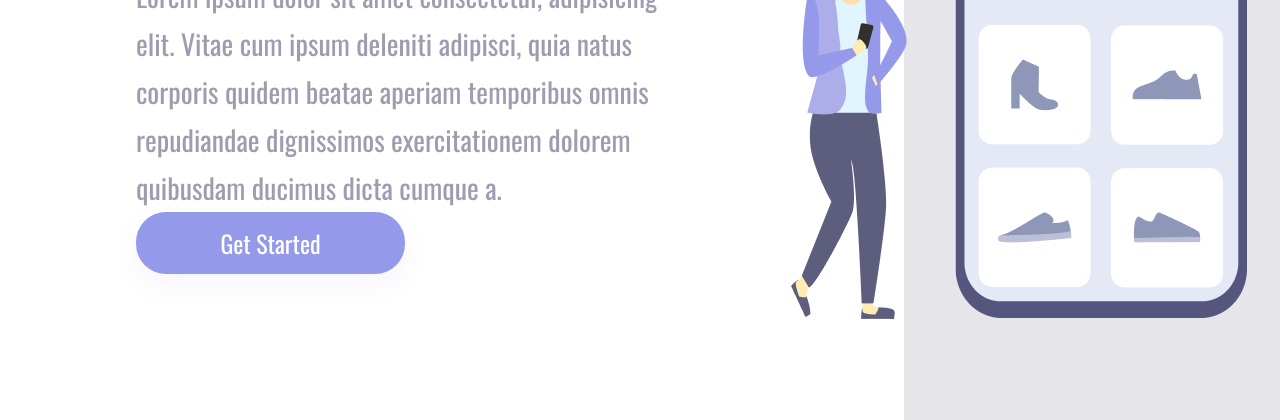
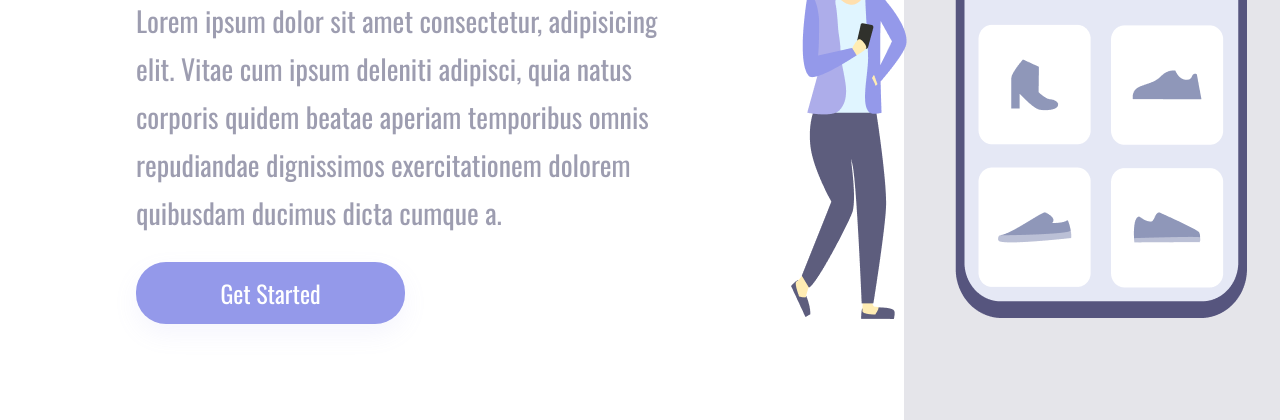
Before and after one commit to BrunoRael/Projeto-Phone, a plain HTML site: page index.html in a window 1280 px wide. Shown: the part 380-800 px from the top of the page. Drawn offline with nearby package versions, Linux system fonts and the light colour scheme.

Commit message:
Alterado margin top e bottom do parágrafo

```diff
--- a/style.css
+++ b/style.css
@@ -37,6 +37,8 @@ p{
     mix-blend-mode: normal;
     opacity: 0.6;
     width: 540px;
+    margin-top: 25px;
+    margin-bottom: 25px;
 
 }
 
```
